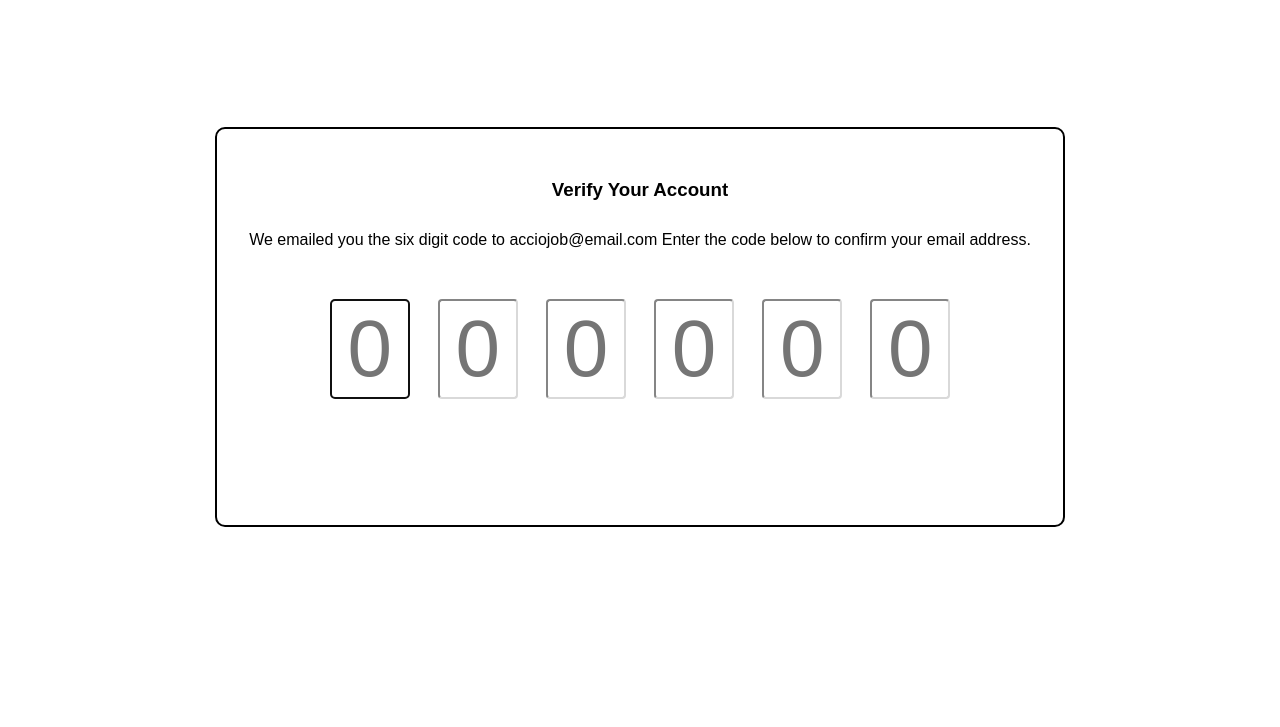
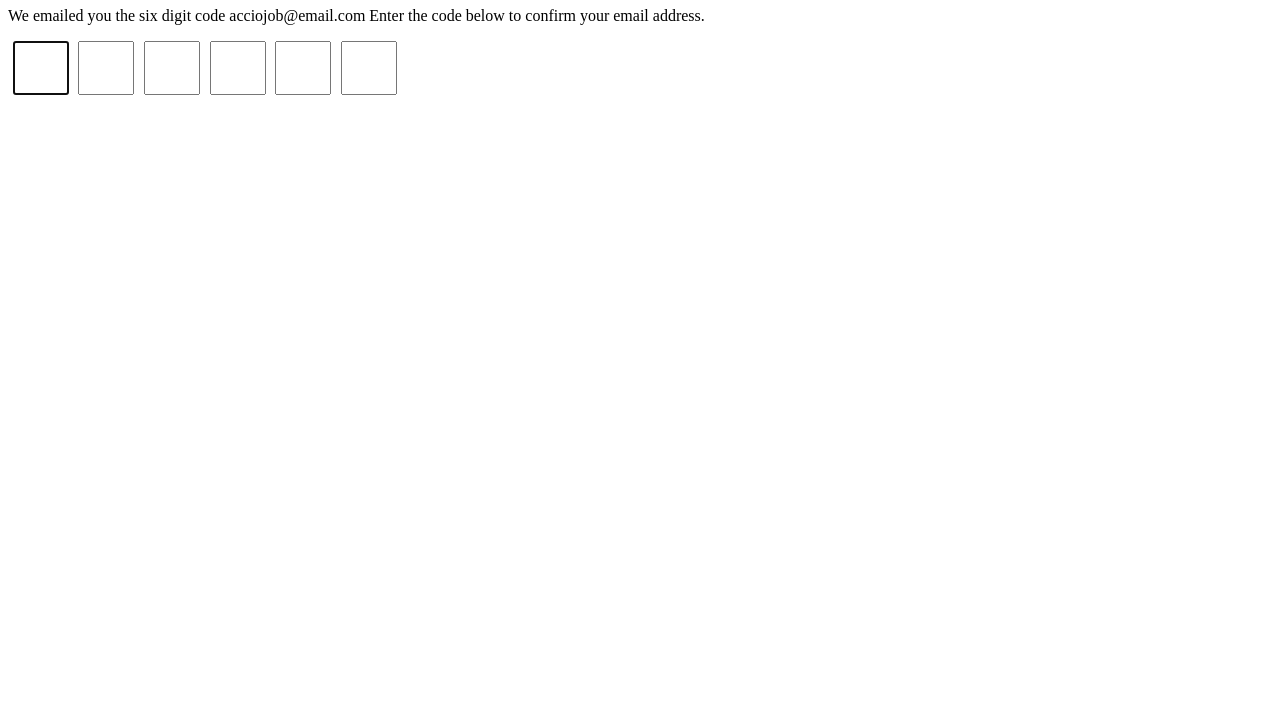
Before and after one commit to acciojob/OTP-HidekiMichi, a website: page main.html in a window 1280 px wide. Shown: the part 73-800 px from the top of the page. Drawn offline with Linux system fonts and the light colour scheme.

Commit message:
created a submission

```diff
--- a/main.html
+++ b/main.html
@@ -8,20 +8,18 @@
 
 <body>
 	<!-- the entire body must be written by student -->
-	<div class="wrapper">
-        <div class="container">
-            <h3 id="verification_heading">Verify Your Account</h3>
-            <p id="verification_subtext">We emailed you the six digit code to acciojob@email.com Enter the code below to confirm your email address.</p>
-            <div class="code-container">
-                <input type="text" class="code" id="code-1" maxlength="1" placeholder="0">
-                <input type="text" class="code" id="code-2" maxlength="1" placeholder="0">
-                <input type="text" class="code" id="code-3" maxlength="1" placeholder="0">
-                <input type="text" class="code" id="code-4" maxlength="1" placeholder="0">
-                <input type="text" class="code" id="code-5" maxlength="1" placeholder="0">
-                <input type="text" class="code" id="code-6" maxlength="1" placeholder="0">
-            </div>
-        </div>
+	<h1 id="verification_heading">Verify Your Account</h1>
+    <p id="verification_subtext">We emailed you the six digit code acciojob@email.com Enter the code below to confirm your email address.</p>
+
+    <div class="code-container">
+        <input class="code" type="text" maxlength="1" id="code1" autofocus>
+        <input class="code" type="text" maxlength="1" id="code2">
+        <input class="code" type="text" maxlength="1" id="code3">
+        <input class="code" type="text" maxlength="1" id="code4">
+        <input class="code" type="text" maxlength="1" id="code5">
+        <input class="code" type="text" maxlength="1" id="code6">
     </div>
+
 
     <script type="text/javascript" src="./script.js">
 </script>
--- a/script.js
+++ b/script.js
@@ -1,27 +1,20 @@
 //your JS code here. If required.
-let inputs = document.querySelectorAll('.code');
+const codeInputs = document.querySelectorAll(".code");
 
-document.addEventListener('DOMContentLoaded', () => {
-    inputs[0].focus();
-});
+        codeInputs.forEach((input, index) => {
+            input.addEventListener("input", (event) => {
+                const inputValue = event.target.value;
 
-inputs[0].addEventListener('input', function() {
-    if (inputs[0].value !== '') {
-        inputs[1].focus();
-    }
-});
+                if (inputValue.length === 1) {
+                    if (index < codeInputs.length - 1) {
+                        codeInputs[index + 1].focus();
+                    }
+                }
+            });
 
-for (let i = 1; i < inputs.length - 1; i++) {
-    inputs[i].addEventListener('input', () => {
-        if (inputs[i].value !== '') {
-            inputs[i + 1].focus();
-        } else {
-            inputs[i - 1].focus();
-        }
-    });
-}
-inputs[inputs.length - 1].addEventListener('input', () => {
-    if (inputs[inputs.length - 1].value === '') {
-        inputs[inputs.length - 2].focus();
-    }
-});
+            input.addEventListener("keydown", (event) => {
+                if (event.key === "Backspace" && index > 0) {
+                    codeInputs[index - 1].focus();
+                }
+            });
+        });
--- a/styles.css
+++ b/styles.css
@@ -1,54 +1,13 @@
 /*  your css code here. If applicable */
 
-* {
-    padding: 0;
-    margin: 0;
-    box-sizing: border-box;
-    font-family: sans-serif;
-}
+.code-container {
+            display: flex;
+        }
 
-.wrapper {
-    width: 100%;
-    height: 100vh;
-    display: flex;
-    justify-content: center;
-    align-items: center;
-}
-
-.container {
-    width: 850px;
-    height: 400px;
-    border: 2px solid black;
-    border-radius: 10px;
-    display: flex;
-    flex-direction: column;
-    align-items: center;
-}
-
-.container h3 {
-    margin-top: 50px;
-    margin-bottom: 30px;
-}
-
-.container p {
-    margin-bottom: 50px;
-}
-
-.code-container {
-    width: 80%;
-    display: flex;
-    justify-content: space-evenly;
-}
-
-.code-container input {
-    height: 100px;
-    width: 80px;
-    border-radius: 4px;
-    border-color: rgb(217, 217, 217);
-    font-size: 80px;
-    text-align: center;
-}
-
-.code-container input::placeholder {
-    font-size: 80px;
-}
+        .code {
+            width: 2em;
+            height: 2em;
+            font-size: 1.5em;
+            text-align: center;
+            margin: 0 0.2em;
+        }
```
